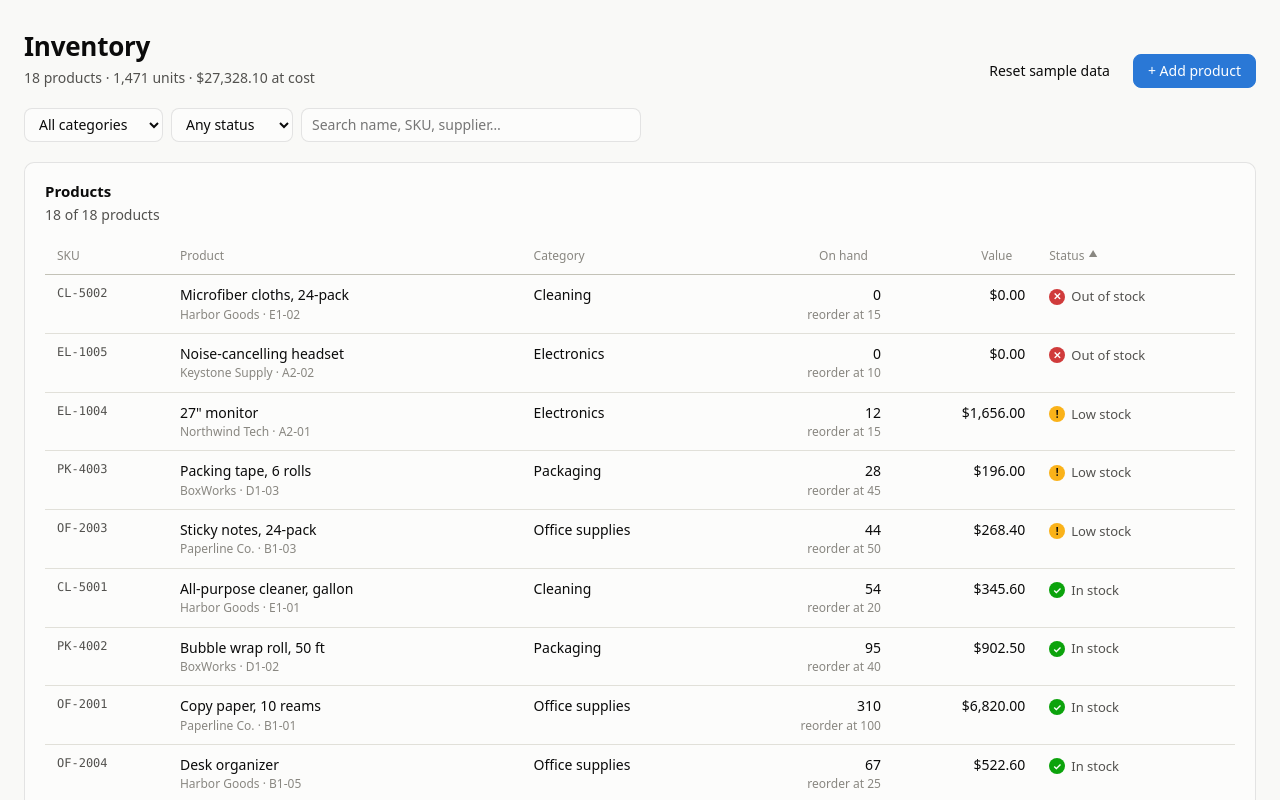
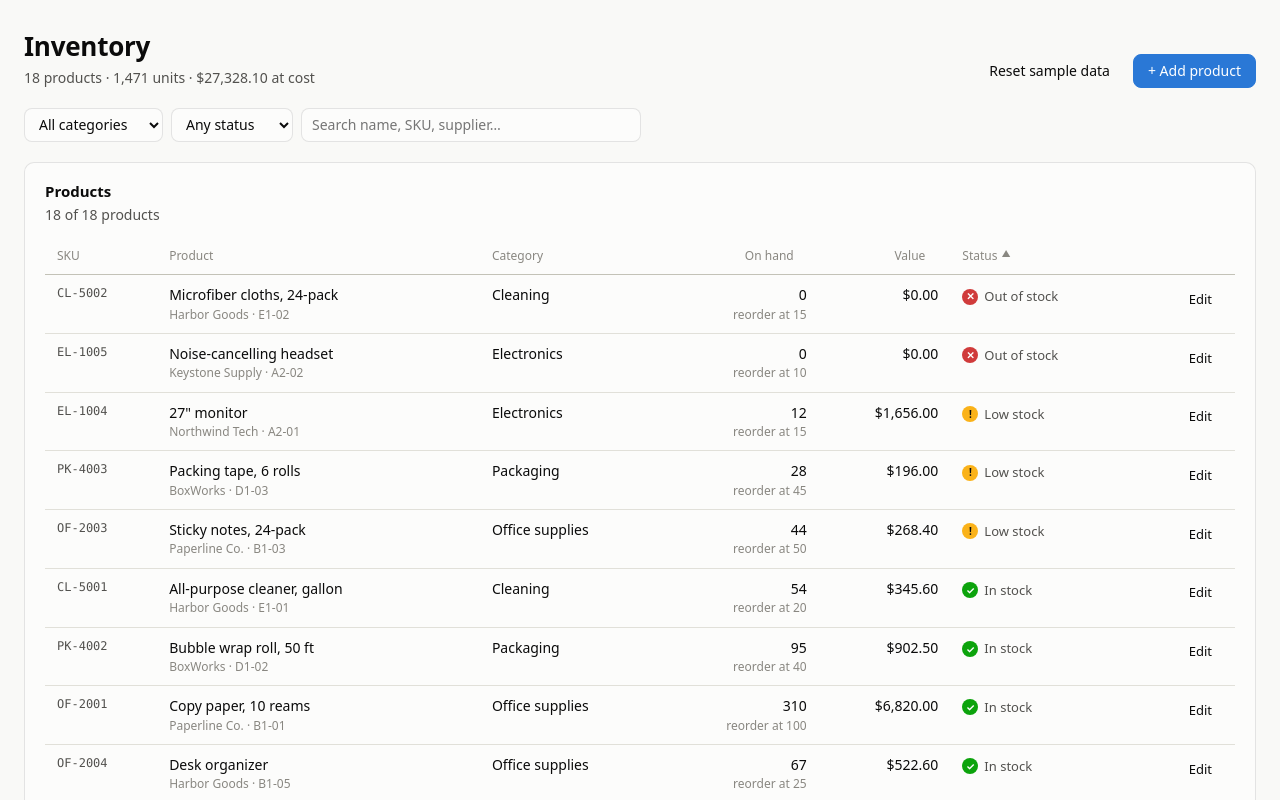
Before and after one commit to chukuwyemokumbor/inventory-management-dashboard, a React (Vite) app: page / in a window 1280 px wide. Shown: the top 800 px of the page. Built offline with nearby package versions, Linux system fonts and the light colour scheme.

Commit message:
Add product editing

```diff
--- a/src/App.css
+++ b/src/App.css
@@ -52,6 +52,11 @@
 .btn--ghost {
   background: transparent;
   border-color: transparent;
+}
+.btn--small {
+  height: 28px;
+  padding: 0 10px;
+  font-size: 13px;
 }
 /* ---------- Search & filters ---------- */
 .filters {
@@ -173,6 +178,10 @@ button:focus-visible {
   color: var(--muted);
   font-size: 12px;
 }
+.table .actions {
+  text-align: right;
+  white-space: nowrap;
+}
 .th-sort {
   border: 0;
   padding: 0;
--- a/src/components/InventoryTable.tsx
+++ b/src/components/InventoryTable.tsx
@@ -16,7 +16,12 @@ const COLUMNS: { key: SortKey; label: string; numeric?: boolean }[] = [
   { key: 'status', label: 'Status' },
 ]
 
-export function InventoryTable({ products }: { products: Product[] }) {
+interface Props {
+  products: Product[]
+  onEdit: (p: Product) => void
+}
+
+export function InventoryTable({ products, onEdit }: Props) {
   const [sort, setSort] = useState<{ key: SortKey; dir: 1 | -1 }>({ key: 'status', dir: 1 })
 
   const sorted = [...products].sort((a, b) => {
@@ -59,6 +64,9 @@ export function InventoryTable({ products }: { products: Product[] }) {
                 </button>
               </th>
             ))}
+            <th>
+              <span className="visually-hidden">Actions</span>
+            </th>
           </tr>
         </thead>
         <tbody>
@@ -81,6 +89,11 @@ export function InventoryTable({ products }: { products: Product[] }) {
               <td>
                 <StatusBadge status={stockStatus(p)} />
               </td>
+              <td className="actions">
+                <button type="button" className="btn btn--small btn--ghost" onClick={() => onEdit(p)}>
+                  Edit
+                </button>
+              </td>
             </tr>
           ))}
         </tbody>
--- a/src/components/ProductDialog.tsx
+++ b/src/components/ProductDialog.tsx
@@ -1,8 +1,10 @@
 import { useState, type FormEvent } from 'react'
-import type { ProductInput } from '../types/inventory'
+import type { Product, ProductInput } from '../types/inventory'
 import { Modal } from './Modal'
 
 interface Props {
+  /** When set, the dialog edits this product instead of adding a new one. */
+  product?: Product
   categories: string[]
   existingSkus: string[]
   onSave: (input: ProductInput) => void
@@ -21,8 +23,12 @@ const EMPTY: ProductInput = {
   location: '',
 }
 
-export function ProductDialog({ categories, existingSkus, onSave, onClose }: Props) {
-  const [form, setForm] = useState<ProductInput>(EMPTY)
+export function ProductDialog({ product, categories, existingSkus, onSave, onClose }: Props) {
+  const [form, setForm] = useState<ProductInput>(() => {
+    if (!product) return EMPTY
+    const { sku, name, category, quantity, reorderPoint, unitCost, price, supplier, location } = product
+    return { sku, name, category, quantity, reorderPoint, unitCost, price, supplier, location }
+  })
   const [error, setError] = useState<string | null>(null)
 
   const set = <K extends keyof ProductInput>(key: K, value: ProductInput[K]) => setForm((f) => ({ ...f, [key]: value }))
@@ -34,7 +40,7 @@ export function ProductDialog({ categories, existingSkus, onSave, onClose }: Pro
       setError('SKU, name and category are required.')
       return
     }
-    if (existingSkus.includes(sku)) {
+    if (sku !== product?.sku && existingSkus.includes(sku)) {
       setError(`SKU ${sku} already exists.`)
       return
     }
@@ -54,7 +60,7 @@ export function ProductDialog({ categories, existingSkus, onSave, onClose }: Pro
   )
 
   return (
-    <Modal title="Add product" onClose={onClose}>
+    <Modal title={product ? `Edit ${product.name}` : 'Add product'} onClose={onClose}>
       <form className="form" onSubmit={submit}>
         <div className="form__grid">
           <label className="field">
@@ -97,7 +103,7 @@ export function ProductDialog({ categories, existingSkus, onSave, onClose }: Pro
             Cancel
           </button>
           <button type="submit" className="btn btn--primary">
-            Add product
+            {product ? 'Save changes' : 'Add product'}
           </button>
         </div>
       </form>
--- a/src/data/useInventory.ts
+++ b/src/data/useInventory.ts
@@ -32,6 +32,8 @@ export function useInventory() {
     products,
     addProduct: (input: ProductInput) =>
       setProducts((prev) => [...prev, { ...input, id: crypto.randomUUID(), updatedAt: new Date().toISOString() }]),
+    updateProduct: (id: string, input: ProductInput) =>
+      setProducts((prev) => prev.map((p) => (p.id === id ? { ...p, ...input, updatedAt: new Date().toISOString() } : p))),
     resetData: () => setProducts(createSampleProducts()),
   }
 }
--- a/src/pages/Dashboard.tsx
+++ b/src/pages/Dashboard.tsx
@@ -1,16 +1,18 @@
 import { useMemo, useState } from 'react'
 import { useInventory } from '../data/useInventory'
-import type { StockStatus } from '../types/inventory'
+import type { Product, StockStatus } from '../types/inventory'
 import { formatCurrency, formatNumber, stockStatus, STATUS_LABEL } from '../data/format'
 import { InventoryTable } from '../components/InventoryTable'
 import { ProductDialog } from '../components/ProductDialog'
+
+type DialogState = { kind: 'add' } | { kind: 'edit'; product: Product } | null
 
 export function Dashboard() {
   const inv = useInventory()
   const [query, setQuery] = useState('')
   const [category, setCategory] = useState('all')
   const [status, setStatus] = useState<'all' | StockStatus>('all')
-  const [adding, setAdding] = useState(false)
+  const [dialog, setDialog] = useState<DialogState>(null)
 
   const units = inv.products.reduce((sum, p) => sum + p.quantity, 0)
   const value = inv.products.reduce((sum, p) => sum + p.quantity * p.unitCost, 0)
@@ -48,7 +50,7 @@ export function Dashboard() {
           <button type="button" className="btn btn--ghost" onClick={inv.resetData}>
             Reset sample data
           </button>
-          <button type="button" className="btn btn--primary" onClick={() => setAdding(true)}>
+          <button type="button" className="btn btn--primary" onClick={() => setDialog({ kind: 'add' })}>
             + Add product
           </button>
         </div>
@@ -90,15 +92,24 @@ export function Dashboard() {
         <p className="card__sub">
           {visible.length} of {inv.products.length} products
         </p>
-        <InventoryTable products={visible} />
+        <InventoryTable products={visible} onEdit={(product) => setDialog({ kind: 'edit', product })} />
       </section>
 
-      {adding && (
+      {dialog?.kind === 'add' && (
         <ProductDialog
           categories={categories}
           existingSkus={inv.products.map((p) => p.sku)}
           onSave={inv.addProduct}
-          onClose={() => setAdding(false)}
+          onClose={() => setDialog(null)}
+        />
+      )}
+      {dialog?.kind === 'edit' && (
+        <ProductDialog
+          product={dialog.product}
+          categories={categories}
+          existingSkus={inv.products.map((p) => p.sku)}
+          onSave={(input) => inv.updateProduct(dialog.product.id, input)}
+          onClose={() => setDialog(null)}
         />
       )}
     </div>
```
